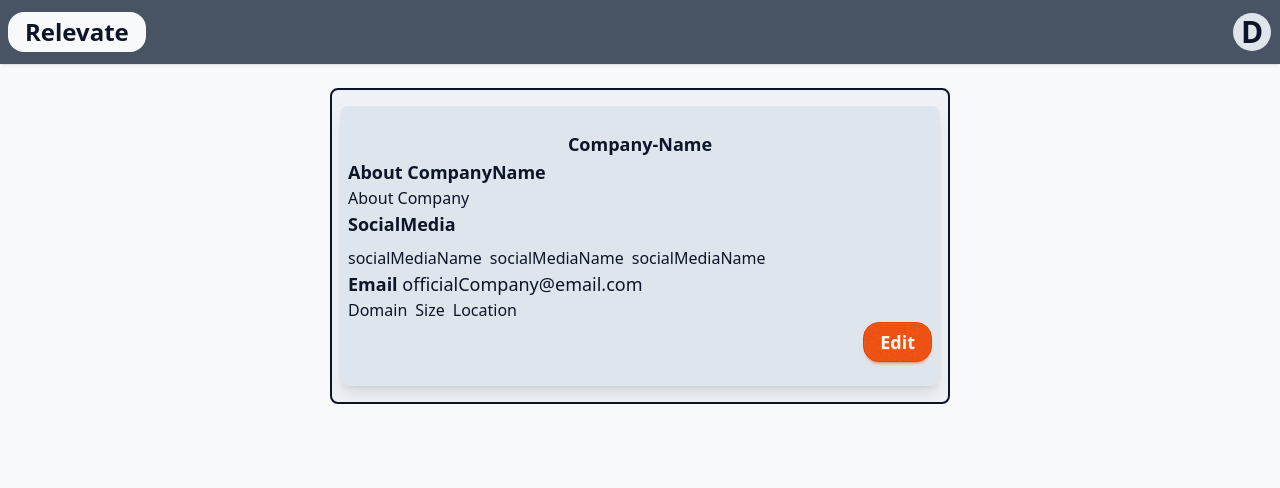
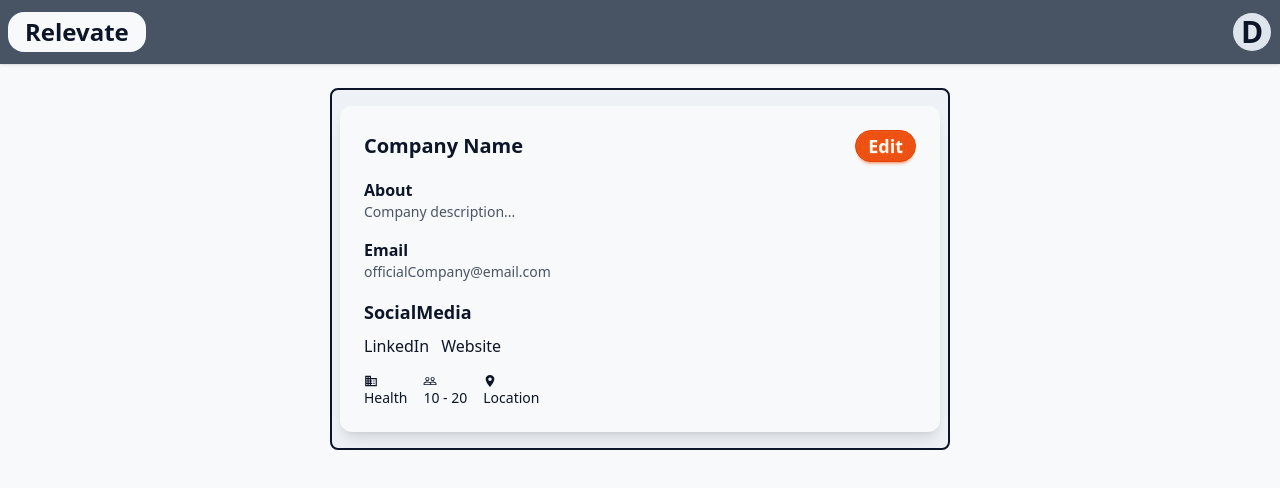
Before and after one commit to shiv-sk/Relevate, a Next.js app in the folder client/: page /company in a window 1280 px wide. Shown: the top 488 px of the page. Built offline with nearby package versions, Linux system fonts and the light colour scheme; no server answers.

Commit message:
company, application, alljobs page modified

```diff
--- a/client/app/myapplications/page.tsx
+++ b/client/app/myapplications/page.tsx
@@ -1,67 +1,44 @@
 "use client";
 
 import ApplicationCard from "@/components/card/applicationcard";
+import { Loadingstate } from "@/components/forms/loadingState";
+import { useAuth } from "@/context/authcontext";
 import { useGetMyApplications } from "@/customhooks/application";
-import { UserApplication } from "@/interfaces/applicationInterface";
-
-// const applicationsh: UserApplication[] = [
-//     {
-//         _id:"1",
-//         jobId:{
-//             title:"job1",
-//             companyId:{
-//                 _id: "1",
-//                 name:"company1"
-//             }
-//         },
-//         userId:"123",
-//         profileId:"123",
-//         status:"Applied",
-//         createdAt:"24/5/2020",
-//         updatedAt:"24/5/2020",
-//     },
-//     {
-//         _id:"2",
-//         jobId:{
-//             title:"job2",
-//             companyId:{
-//                 _id:"2",
-//                 name:"company2"
-//             }
-//         },
-//         userId:"123",
-//         profileId:"123",
-//         status:"Applied",
-//         createdAt:"24/5/2020",
-//         updatedAt:"24/5/2020",
-//     },
-//     {
-//         _id:"3",
-//         jobId:{
-//             title:"job3",
-//             companyId:{
-//                 _id:"3",
-//                 name:"company3"
-//             }
-//         },
-//         userId:"123",
-//         profileId:"123",
-//         status:"Applied",
-//         createdAt:"24/5/2020",
-//         updatedAt:"24/5/2020",
-//     },
-// ]
+import { useRouter } from "next/navigation";
+import { useEffect } from "react";
 
 export default function MyApplications(){
 
-    const { applications } = useGetMyApplications();
+    const { applications, isLoading: pageLoading } = useGetMyApplications();
     console.log("the applications are!", applications);
+    const {user, isLoading} = useAuth();
+    const router = useRouter();
+
+    useEffect(()=>{
+        if(!user && !isLoading){
+            router.push("/login");
+        }
+    }, [user, isLoading, router]);
 
     return(
         <div className="min-h-screen bg-base-300 py-10">
             <div className="flex items-center flex-col space-y-4">
                 <h1 className="font-bold text-lg">Applications</h1>
-                <ApplicationCard applications={applications}/>
+                {
+                    pageLoading ? (
+                        <div>
+                            <Loadingstate className={"loading-xl"}/>
+                        </div>
+                    ) :
+                    user?.role === "JobSeeker" ? (
+                        <ApplicationCard applications={applications}/>
+                    ) : (
+                        <div>
+                            <p>Forbidden resource</p>
+                        </div>
+                    )
+                }
+
             </div>
         </div>
     )
--- a/client/components/application/userfooter.tsx
+++ b/client/components/application/userfooter.tsx
@@ -5,35 +5,40 @@ export default function UserFooter(
         salaryExcepted,
         preferredLocation,
         availability,
-        experience
+        experience,
+        className
     }:
     {
         salaryExcepted: string,
         preferredLocation: string,
         availability: string,
-        experience: string
+        experience: string,
+        className?: string
     }){
+        let location;
+        if(preferredLocation === "alloftheabove"){
+            location = "OnSite/Remote/Hybrid"
+        }
     return(
-        <div className="flex flex-wrap gap-2 py-4 px-2 bg-base-300 rounded-lg shadow-xl w-full justify-around items-center">
-            <div className="flex flex-col">
-                <p className="font-bold text-lg">Experience(in years):
-                    <span className="font-normal">&nbsp;{salaryExcepted ?? "salaryExcepted"}</span>
-                </p>
-            </div>
-            <div className="">
-                <p className="font-bold text-lg">Preferred Location:
-                    <span className="font-normal">&nbsp;{preferredLocation ?? "preferredLocation"}</span>
-                </p>
-            </div>
-            <div className="flex flex-col">
-                <p className="font-bold text-lg">Expected Salary(in LPA):
-                    <span className="font-normal">&nbsp;{availability ?? "availability"}</span>
-                </p>
-            </div>
-            <div className="flex flex-col">
-                <p className="font-bold text-lg">Availability:
-                    <span className="font-normal">&nbsp;{experience ?? "experience"}</span>
-                </p>
+        <div className="bg-base-300 rounded-xl shadow-lg p-4 w-full space-y-4">
+            <h3 className="text-lg font-bold">Application Preferences</h3>
+            <div className={`grid grid-cols-1 sm:grid-cols-2 ${className} gap-4`}>
+                <div className="bg-base-100 rounded-lg p-4 shadow flex flex-col gap-1">
+                    <span className="text-sm text-gray-500">Experience</span>
+                    <span className="text-lg font-semibold">{experience ?? "Not specified"}</span>
+                </div>
+                <div className="bg-base-100 rounded-lg p-4 shadow flex flex-col gap-1">
+                    <span className="text-sm text-gray-500">Preferred Location</span>
+                    <span className="text-lg font-semibold">{location ?? "Not specified"}</span>
+                </div>
+                <div className="bg-base-100 rounded-lg p-4 shadow flex flex-col gap-1">
+                    <span className="text-sm text-gray-500">Expected Salary</span>
+                    <span className="text-lg font-semibold">{salaryExcepted ?? "Not specified"}</span>
+                </div>
+                <div className="bg-base-100 rounded-lg p-4 shadow flex flex-col gap-1">
+                    <span className="text-sm text-gray-500">Availability</span>
+                    <span className="text-lg font-semibold">{availability ?? "Not specified"}</span>
+                </div>
             </div>
         </div>
     )
--- a/client/components/card/jobdetailcard.tsx
+++ b/client/components/card/jobdetailcard.tsx
@@ -47,8 +47,10 @@ export default function JobDetail(
                         {
                             job.requiredSkills.length > 0 ? (
                                 job.requiredSkills.map((skill)=>(
-                                    <div key={skill} className="flex flex-wrap gap-1 mt-2">
-                                        <span className="text-lg mt-2 badge badge-neutral">{skill}</span>
+                                    <div key={skill} className="flex flex-wrap mt-2">
+                                        <span className="px-3 py-1 rounded-full bg-primary/10 text-primary text-sm font-medium">
+                                            {skill}
+                                        </span>
                                     </div>
                                 ))
                             ) : (
--- a/client/components/card/jobsimple.card.tsx
+++ b/client/components/card/jobsimple.card.tsx
@@ -3,6 +3,11 @@ import Link from "next/link";
 import BaseButton from "../forms/baseButton";
 import SimpleJobCrad from "./simplejobcard";
 import { SimpleJob } from "@/interfaces/jobInterface";
+import Meta from "../icons/meta";
+import { CiMoneyBill } from "react-icons/ci";
+import { FaRegUser } from "react-icons/fa";
+import { SlLocationPin } from "react-icons/sl";
+import { BsBriefcase } from "react-icons/bs";
 
 export default function JobCardSimple({jobs, role}: {jobs: SimpleJob[], role?: string}){
     return(
@@ -11,14 +16,14 @@ export default function JobCardSimple({jobs, role}: {jobs: SimpleJob[], role?: s
             jobs.length > 0 ? jobs.map((j)=>(
                 <SimpleJobCrad key={j._id}>
                     <div>
-                        <h2 className="card-title">{j.title}</h2>
-                        <div className="flex gap-2 space-x-2 justify-center items-center">
-                            <p className="text-sm mt-2">{j.location}</p>
-                            <p className="text-sm mt-2">{j.salary}</p>
-                            <p className="text-sm mt-2">{j.type}</p>
-                            <p className="text-sm mt-2">{j.level}</p>
+                        <h2 className="card-title mb-2">{j.title}</h2>
+                        <div className="flex gap-2 space-x-2 justify-between items-center mt-1">
+                            <Meta content={"Location"} icon={<SlLocationPin/>} value={j.location}/>
+                            <Meta content={"Salary"} icon={<CiMoneyBill/>} value={j.salary}/>
+                            <Meta content={"Type"} icon={<BsBriefcase/>} value={j.type}/>
+                            <Meta content={"Level"} icon={<FaRegUser/>} value={j.level}/>
                         </div>
-                        <div className="card-actions justify-end">
+                        <div className="card-actions justify-end mt-2">
                             <Link href={`/aboutjob/${j._id}`}>
                                 <BaseButton
                                 type={"button"}
--- a/client/components/company/company.tsx
+++ b/client/components/company/company.tsx
@@ -1,38 +1,37 @@
+"use client";
+
 import Link from "next/link";
 import BaseButton from "../forms/baseButton";
+import { MdDomain } from "react-icons/md";
+import { MdPeopleOutline } from "react-icons/md";
+import { IoLocationSharp } from "react-icons/io5";
 
 export default function Company(){
     return(
-        <div className="bg-base-300 rounded-lg shadow-lg py-6 px-2">
-            <h3 className="font-bold text-lg text-center">Company-Name</h3>
+        <div className="bg-base-100 rounded-xl shadow-lg p-6 space-y-4">
+            <div className="flex justify-between items-center">
+                <h3 className="text-xl font-bold">Company Name</h3>
+                <BaseButton text="Edit" className="btn btn-primary btn-sm" type={"button"} />
+            </div>
             <div className="">
-                <h5 className="font-bold text-lg">About CompanyName</h5>
-                <p>About Company</p>
+                <h5 className="font-semibold">About</h5>
+                <p className="text-sm text-gray-600">Company description...</p>
+            </div>
+            <div className="">
+                <h5 className="font-semibold">Email</h5>
+                <p className="text-sm text-gray-600">officialCompany@email.com</p>
             </div>
             <div className="flex flex-col gap-2">
                 <h5 className="font-bold text-lg">SocialMedia</h5>
-                <div className="flex flex-wrap gap-2">
-                    <span>
-                        <Link href={"/"}>socialMediaName</Link>
-                    </span>
-                    <span>
-                        <Link href={"/"}>socialMediaName</Link>
-                    </span>
-                    <span>
-                        <Link href={"/"}>socialMediaName</Link>
-                    </span>
+                <div className="flex gap-3">
+                    <Link href="/">LinkedIn</Link>
+                    <Link href="/">Website</Link>
                 </div>
             </div>
-            <p className="font-bold text-lg">Email
-                <span className="font-normal">&nbsp;officialCompany@email.com</span>
-            </p>
-            <div className="flex flex-wrap justify-start items-center gap-2">
-                <p>Domain</p>
-                <p>Size</p>
-                <p>Location</p>
-            </div>
-            <div className="card-actions justify-end">
-                <BaseButton type={"button"} text={"Edit"} className="btn btn-primary"/>
+            <div className="flex flex-wrap gap-4 text-sm">
+                <span><MdDomain /> Health</span>
+                <span><MdPeopleOutline /> 10 - 20</span>
+                <span><IoLocationSharp /> Location</span>
             </div>
         </div>
     )
--- a/client/components/profile/profile.tsx
+++ b/client/components/profile/profile.tsx
@@ -1,5 +1,6 @@
 "use client";
 
+import Link from "next/link";
 import BaseButton from "../forms/baseButton";
 import About from "./about";
 import Education from "./education";
@@ -30,7 +31,9 @@ export default function ProfileDisplay({profile}: {profile: ProfileInterface}){
                 <Projects projects={profile?.projects || []} />
                 <SocialMedia socialMedia={profile?.socialMedia || []} />
                 <div className="flex justify-end gap-3 pt-4">
-                    <BaseButton type={"button"} text={"Edit"} className="btn btn-primary"/>
+                    <Link href={`/editprofile/${profile._id}`}>
+                        <BaseButton type={"button"} text={"Edit"} className="btn btn-primary"/>
+                    </Link>
                     <BaseButton type={"button"} text={"Delete"} className="btn btn-outline btn-error"/>
                 </div>
             </div>
--- a/client/context/authcontext.tsx
+++ b/client/context/authcontext.tsx
@@ -39,7 +39,7 @@ interface AuthContextType{
 
 const AuthContext = createContext<AuthContextType>({
     user: null,
-    isLoading: false,
+    isLoading: true,
     registerUser: async () => ({ success: false, error: "Not implemented" }),
     loginUser: async () => ({ success: false, error: "Not implemented" }),
     logoutUser: async () => ({ success: false, error: "Not implemented" }),
--- a/client/interfaces/applicationInterface.ts
+++ b/client/interfaces/applicationInterface.ts
@@ -38,7 +38,11 @@ export interface UserApplication {
                 article: string
             }
         }[]
-    }
+    },
+    salaryExcepted: string,
+    preferredLocation: string,
+    experience: string,
+    availability: string,
 }
 
 export interface JobApplication {
--- a/client/interfaces/profileInterface.ts
+++ b/client/interfaces/profileInterface.ts
@@ -28,6 +28,7 @@ export interface SocialMedia{
 }
 
 export interface ProfileInterface {
+    _id: string,
     name: string,
     email: string,
     bio: string,
```
Also changed, not shown: client/components/card/applicationcard.tsx (+19 -4 lines).
